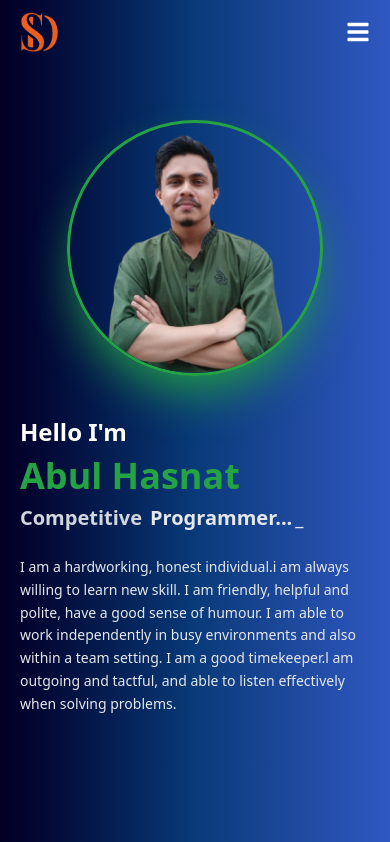
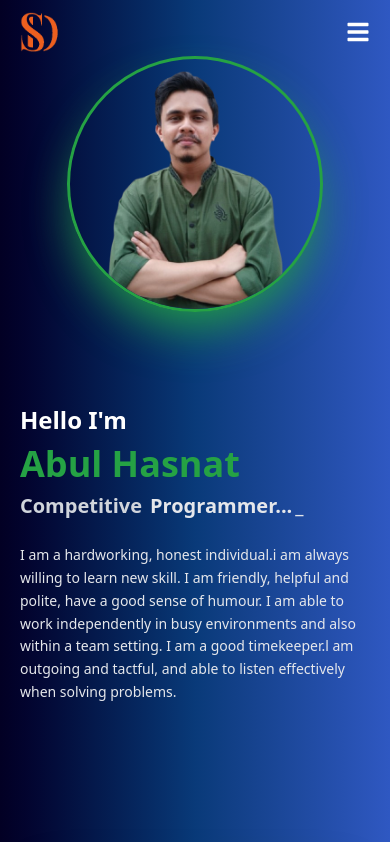
Before and after one commit to SDNATH-Git/hasnet-portfolio, a React (Vite) app: page / in a window 390 px wide. Shown: the top 842 px of the page. Built offline with nearby package versions, Linux system fonts and the light colour scheme.

Commit message:
added a Election page

```diff
--- a/src/Pages/Designation.jsx
+++ b/src/Pages/Designation.jsx
@@ -51,7 +51,7 @@ const imageAnimation = {
 
 const Designation = () => {
     return (
-        <section className="text-white flex flex-col-reverse lg:flex-row items-center justify-between min-h-screen px-5 md:px-5 lg:px-10 py-30 gap-10 lg:gap-20">
+        <section className="text-white flex flex-col-reverse lg:flex-row items-center justify-between min-h-screen px-5 md:px-5 lg:px-10 py-14 md:py-20 gap-10 lg:gap-20">
 
             {/* Left Side - Content */}
             <motion.div
--- a/src/Pages/ElectionSection.jsx
+++ b/src/Pages/ElectionSection.jsx
@@ -1,9 +1,9 @@
 import React from "react";
 import { motion } from "framer-motion";
-import { useNavigate } from "react-router-dom"; // ✅ সঠিক ইমপোর্ট
+import { useNavigate } from "react-router-dom";
 
 const ElectionSection = () => {
-    const navigate = useNavigate(); // ✅ navigate ডিফাইন করো
+    const navigate = useNavigate();
 
     return (
         <section
```
